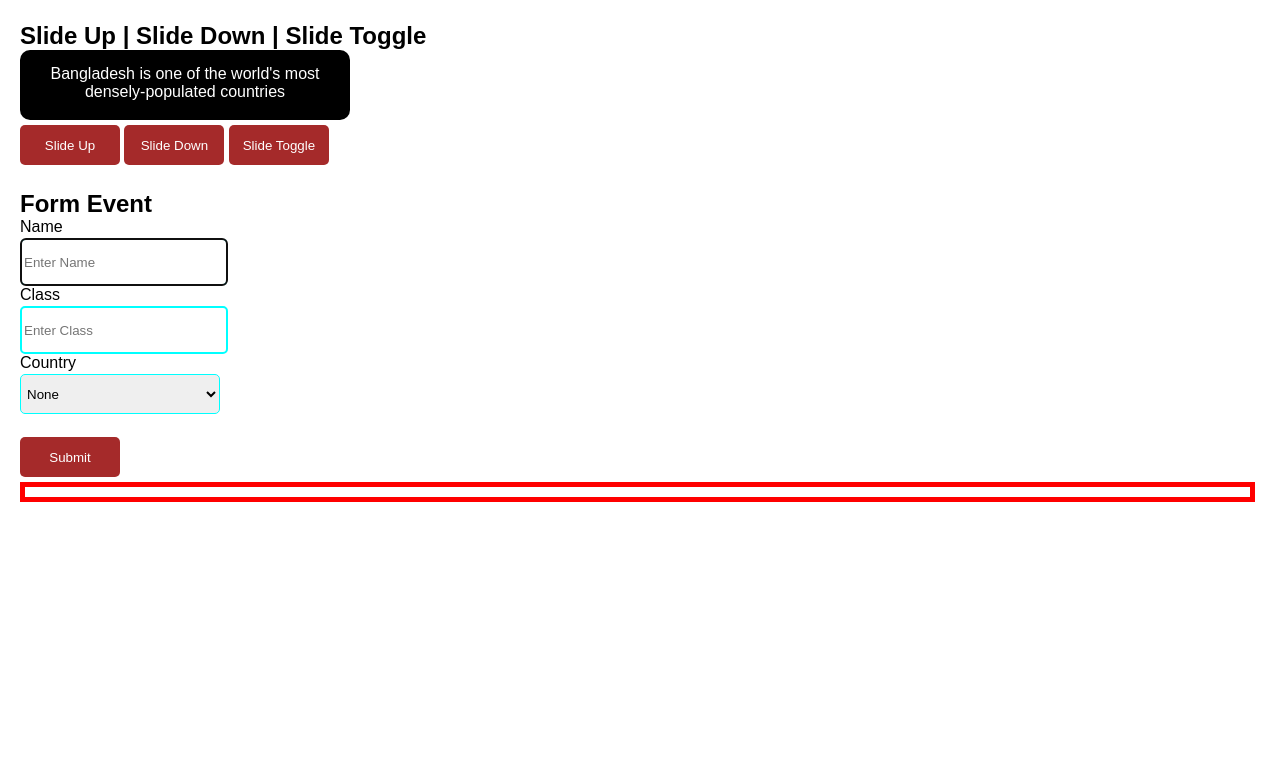
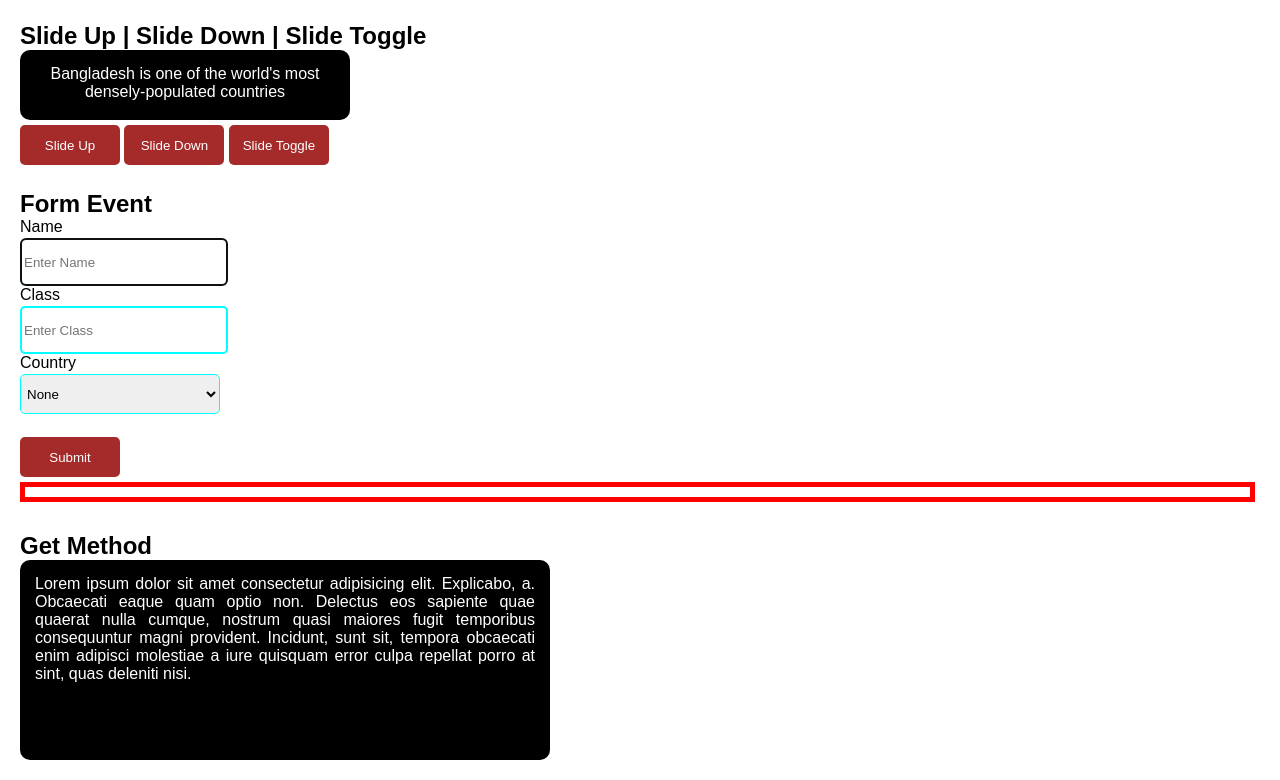
Before and after one commit to Monmoy042/javaScript_A2Z, a plain HTML site: page jQuery/index.html in a window 1280 px wide. Shown: the part 621-1401 px from the top of the page. Before the commit the page ends 1148 px from the top, so only its background shows below. Drawn offline with nearby package versions, Linux system fonts and the light colour scheme.

Commit message:
Get Method Added

```diff
--- a/jQuery/index.html
+++ b/jQuery/index.html
@@ -92,6 +92,13 @@
         </form>
     </div>
 
+    <div id="myDiv">
+        <h2>Get Method</h2>
+        <p id="newP3">
+            Lorem ipsum dolor sit amet consectetur adipisicing elit. Explicabo, a. Obcaecati eaque quam optio non. Delectus eos sapiente quae quaerat nulla cumque, nostrum quasi maiores fugit temporibus consequuntur magni provident. Incidunt, sunt sit, tempora obcaecati enim adipisci molestiae a iure quisquam error culpa repellat porro at sint, quas deleniti nisi.
+        </p>
+    </div>
+
 
     <script src="./main.js"></script>
 </body>
--- a/jQuery/main.js
+++ b/jQuery/main.js
@@ -39,10 +39,10 @@ $(document).ready(function (){
 
     // Hide | Show | Toggle
     $('.button2').click(function(){
-        $('.newP').hide();
+        $('.newP').hide('slow');
     });
     $('.button3').click(function(){
-        $('.newP').show();
+        $('.newP').show('slow');
     });
     $('.button4').click(function(){
         $('.newP').toggle();
@@ -93,4 +93,9 @@ $(document).ready(function (){
     $('#sForm').submit(function(){
         alert('Form Submitted');
     });
+
+    // Get Method
+    // var h = $('#newP3').html();
+    var h = $('#newP3').text();
+    console.log(h);
 });
--- a/jQuery/style.css
+++ b/jQuery/style.css
@@ -106,3 +106,13 @@ body{
 #myDiv2 ul{
     list-style: none;
 }
+
+#newP3{
+    background-color: black;
+    color: white;
+    height: 170px;
+    width: 500px;
+    text-align: justify;
+    padding: 15px;
+    border-radius: 10px;
+}
```
